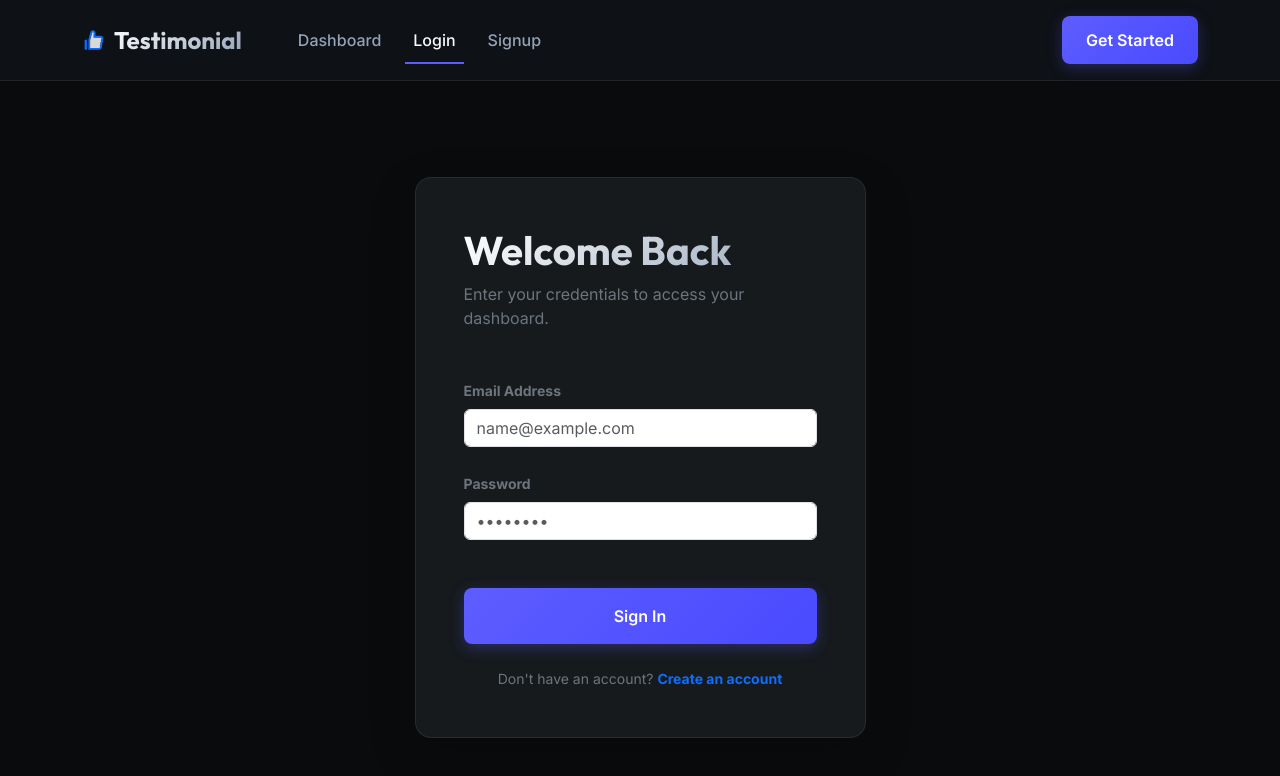
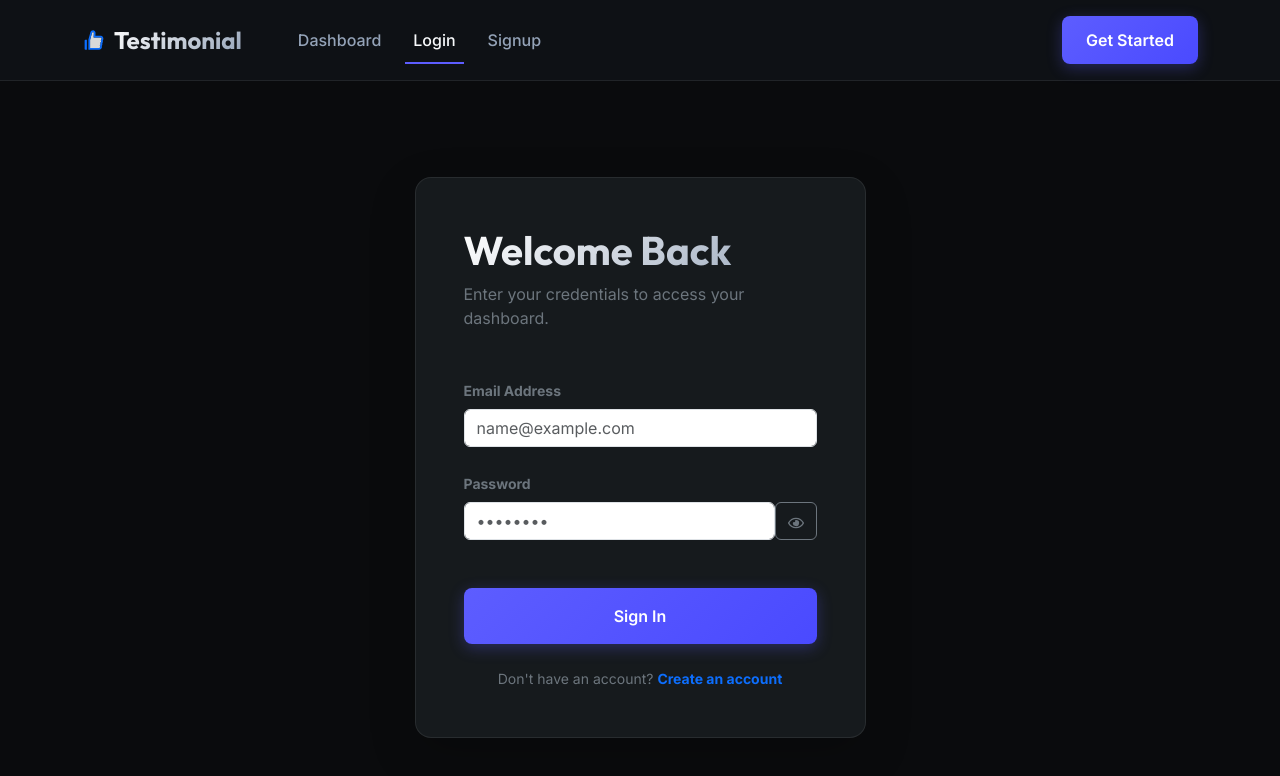
Before and after one commit to UsmanDevCraft/testimonials, a React (Vite) app: page /login in a window 1280 px wide. Shown: the top 776 px of the page. Built offline with nearby package versions, Linux system fonts and the light colour scheme; no server answers.

Commit message:
feat: Implement password visibility toggle in authentication forms and refine auth hook logic by removing console logs and adjusting signup success navigation.

```diff
--- a/src/hooks/auth/useLogin.jsx
+++ b/src/hooks/auth/useLogin.jsx
@@ -10,7 +10,6 @@ export const useLogin = () => {
   const mutation = useMutation({
     mutationFn: login,
     onSuccess: (data) => {
-      console.log("Login successful!", data);
       localStorage.setItem("token", data.authToken);
       showAlert(
         data.message || "Login was Successfull, HAPPY HACKING!",
@@ -19,7 +18,6 @@ export const useLogin = () => {
       navigate("/home");
     },
     onError: (error) => {
-      console.error(error.message);
       showAlert(error.message || "Something went wrong", "error");
     },
   });
--- a/src/hooks/auth/useSignup.jsx
+++ b/src/hooks/auth/useSignup.jsx
@@ -10,21 +10,15 @@ export const useSignup = () => {
   const mutation = useMutation({
     mutationFn: signup,
     onSuccess: (data) => {
-      console.log("Signup successful!", data);
       localStorage.setItem("token", data.authToken);
-      showAlert(
-        data.message ||
-          "Account Signed In Successfully, Login to move further.",
-        "success",
-      );
-      navigate("/login");
+      showAlert(data.message || "Account Signed In Successfully", "success");
+      navigate("/home");
     },
     onError: (error) => {
       showAlert(
         error.message || "Account already exists, try another please.",
         "error",
       );
-      console.error(error.message);
     },
   });
 
--- a/src/pages/auth/Login.jsx
+++ b/src/pages/auth/Login.jsx
@@ -1,11 +1,14 @@
 import { useState } from "react";
 import { useNavigate } from "react-router-dom";
 import { useLogin } from "../../hooks/auth/useLogin";
+import { FaRegEye, FaRegEyeSlash } from "react-icons/fa";
 
 const Login = () => {
-  const [creds, setCreds] = useState({ name: "", email: "", password: "" });
   const navigate = useNavigate();
   const { mutate: loginMutate } = useLogin();
+
+  const [creds, setCreds] = useState({ email: "", password: "" });
+  const [showPassword, setShowPassword] = useState(false);
 
   const fetchLogin = async (e) => {
     e.preventDefault();
@@ -57,8 +60,9 @@ const Login = () => {
                 >
                   Password
                 </label>
+                <div className="d-flex">
                   <input
-                  type="password"
+                    type={showPassword ? "text" : "password"}
                     className="form-control form-control-custom"
                     id="password"
                     name="password"
@@ -66,6 +70,14 @@ const Login = () => {
                     onChange={onChange}
                     required
                   />
+                  <button
+                    type="button"
+                    onClick={() => setShowPassword(!showPassword)}
+                    className="btn btn-outline-secondary"
+                  >
+                    {showPassword ? <FaRegEyeSlash /> : <FaRegEye />}
+                  </button>
+                </div>
               </div>
               <button
                 type="submit"
--- a/src/pages/auth/Signup.jsx
+++ b/src/pages/auth/Signup.jsx
@@ -1,11 +1,14 @@
 import { useState } from "react";
 import { useNavigate } from "react-router-dom";
 import { useSignup } from "../../hooks/auth/useSignup";
+import { FaRegEye, FaRegEyeSlash } from "react-icons/fa";
 
 const Signup = () => {
-  const [creds, setCreds] = useState({ name: "", email: "", password: "" });
   const navigate = useNavigate();
   const { mutate: signupMutate } = useSignup();
+
+  const [creds, setCreds] = useState({ name: "", email: "", password: "" });
+  const [showPassword, setShowPassword] = useState(false);
 
   const fetchUser = async (e) => {
     e.preventDefault();
@@ -74,8 +77,9 @@ const Signup = () => {
                 >
                   Password
                 </label>
+                <div className="d-flex">
                   <input
-                  type="password"
+                    type={showPassword ? "text" : "password"}
                     className="form-control form-control-custom"
                     id="password"
                     name="password"
@@ -83,6 +87,14 @@ const Signup = () => {
                     onChange={onChange}
                     required
                   />
+                  <button
+                    type="button"
+                    onClick={() => setShowPassword(!showPassword)}
+                    className="btn btn-outline-secondary"
+                  >
+                    {showPassword ? <FaRegEyeSlash /> : <FaRegEye />}
+                  </button>
+                </div>
               </div>
               <button
                 type="submit"
```
Lines whose indentation alone changed are shown as unchanged.
